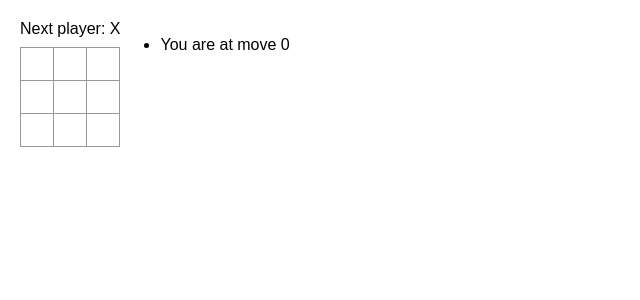
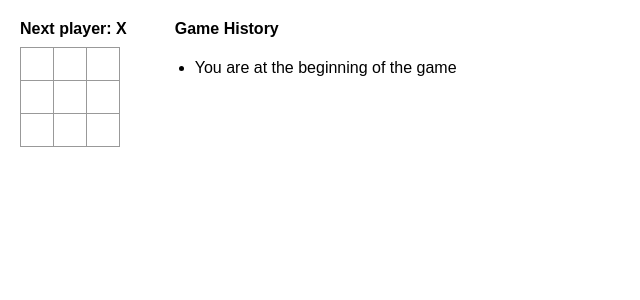
Before and after one commit to bjarte/azure-nodejs-demo, a React (Create React App) app: page / in a window 1280 px wide. Shown: the top 300 px of the page, without its empty margins (0-640 px from the left). Built offline with nearby package versions, Linux system fonts and the light colour scheme.

Commit message:
Cleaned up the layout and some of the texts

```diff
--- a/src/App.css
+++ b/src/App.css
@@ -86,45 +86,5 @@ body {
 }
 
 .game-info {
-  margin-left: 20px;
+  margin-left: 3em;
 }
-
-
-/* .App {
-  text-align: center;
-}
-
-.App-logo {
-  height: 40vmin;
-  pointer-events: none;
-}
-
-@media (prefers-reduced-motion: no-preference) {
-  .App-logo {
-    animation: App-logo-spin infinite 20s linear;
-  }
-}
-
-.App-header {
-  background-color: #282c34;
-  min-height: 100vh;
-  display: flex;
-  flex-direction: column;
-  align-items: center;
-  justify-content: center;
-  font-size: calc(10px + 2vmin);
-  color: white;
-}
-
-.App-link {
-  color: #61dafb;
-}
-
-@keyframes App-logo-spin {
-  from {
-    transform: rotate(0deg);
-  }
-  to {
-    transform: rotate(360deg);
-  }
-} */
--- a/src/App.js
+++ b/src/App.js
@@ -1,8 +1,6 @@
 // import logo from './logo.svg';
 import { useState } from 'react';
 import './App.css';
-
-
 
 function Square({ value, onSquareClick }) {
   return (<button className="square" onClick={(onSquareClick)}>
@@ -42,7 +40,7 @@ function Board({ xIsNext, squares, onPlay }) {
   return (
     <>
 
-      <div className="status">{status}</div>
+      <h4 className="status">{status}</h4>
 
       <div className="board-row">
         <Square value={squares[0]} onSquareClick={() => handleClick(0)} />
@@ -110,8 +108,14 @@ export default function Game() {
     }
 
     if (index === currentMove) {
+      if (index > 0) {
+        return (
+          <li key={index}>You are at move {index}</li>
+        );
+      }
+
       return (
-        <li key={index}>You are at move {index}</li>
+        <li key={index}>You are at the beginning of the game</li>
       );
     }
 
@@ -126,9 +130,12 @@ export default function Game() {
   return (
     <div className="game">
       <div className="game-board">
+
         <Board xIsNext={xIsNext} squares={currentSquares} onPlay={handlePlay} />
+
       </div>
       <div className="game-info">
+        <h4>Game History</h4>
         <ul>{moves}</ul>
       </div>
     </div>
```
